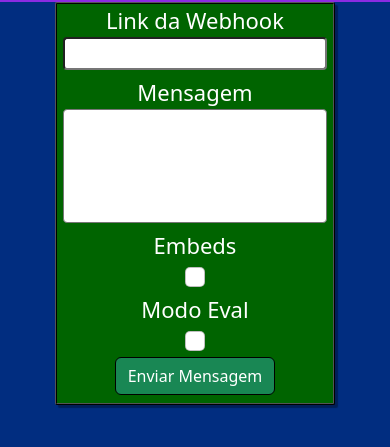
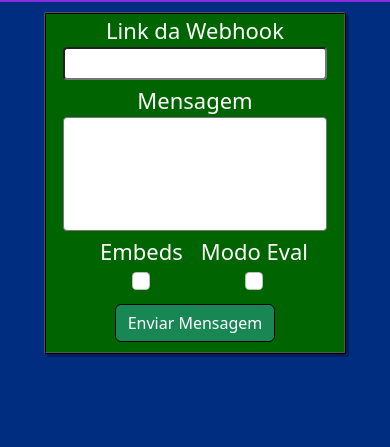
Before and after one commit to Yuri3358/discord-webhook-messenger, a plain HTML site: page index.html in a window 390 px wide. Shown: the part 69-516 px from the top of the page. Drawn offline with nearby package versions, Linux system fonts and the light colour scheme.

Commit message:
style(#options): side-by-side displaying

```diff
--- a/style.css
+++ b/style.css
@@ -7,7 +7,6 @@ header {
     background-color: blueviolet;
     color: white;
 }
-
 
 #content-box {
     background-color: darkgreen;
@@ -33,7 +32,7 @@ header {
 
 .btn {
     border-color: black;
-    margin-bottom: 8px;
+    margin-bottom: 10px;
 }
 
 label {
@@ -45,8 +44,13 @@ input, textarea {
     display: flex;
     text-align: center;
     margin: auto;
-    margin-bottom: 6px;
+    margin-bottom: 4px;
     border-radius: 4px;
+}
+
+.checks {
+    display: inline-block;
+    margin-left: 18px;
 }
 
 #url {
@@ -55,7 +59,8 @@ input, textarea {
 }
 
 .form-check-input {
-    font-size: 20px;
+    font-size: 18px;
+    margin-bottom: -10px;
 }
 
 #message {
@@ -71,7 +76,8 @@ input, textarea {
         width: 3cm;
     }
     #content-box {
-        width: 7.4cm;
+        width: 8cm;
+        margin-top: 10px;
     }
     #url {
         width: 7cm;
--- a/template/pageTemplate.js
+++ b/template/pageTemplate.js
@@ -16,11 +16,17 @@ const pageTemplate = `
         <label for="message">Mensagem</label>
         <textarea id="message" autocomplete=off v-model="message"></textarea>
 
-        <label class="form-check-label" for="form-check-input">Embeds</label>
-        <input class="form-check-input" type="checkbox" v-model="this.showEmbed">
-
-        <label class="form-check-label" for="form-check-input">Modo Eval</label>
-        <input class="form-check-input" type="checkbox" v-model="evalExpression">
+        <div id="options">
+            <div class="checks">
+                <label class="form-check-label" for="form-check-input">Embeds</label>
+                <input class="form-check-input" type="checkbox" v-model="this.showEmbed">
+            </div>
+            <div class="checks">
+                <label class="form-check-label" for="form-check-input">Modo Eval</label>
+                <input class="form-check-input" type="checkbox" v-model="evalExpression">
+            </div>
+        </div>
+        <br/>
         <button class="btn btn-success" @click="sendMessage">Enviar Mensagem</button>
     </div>
 `
```
